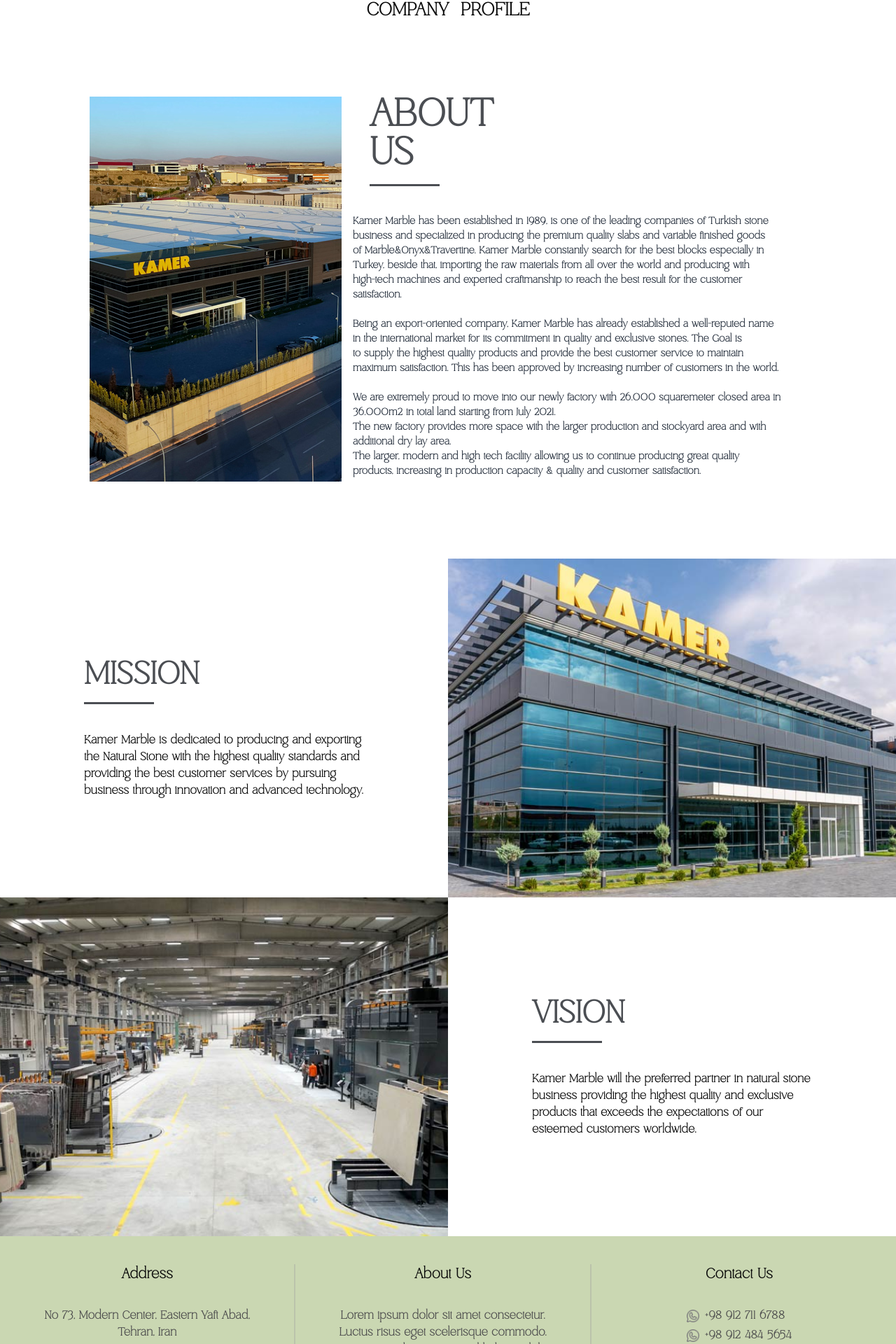
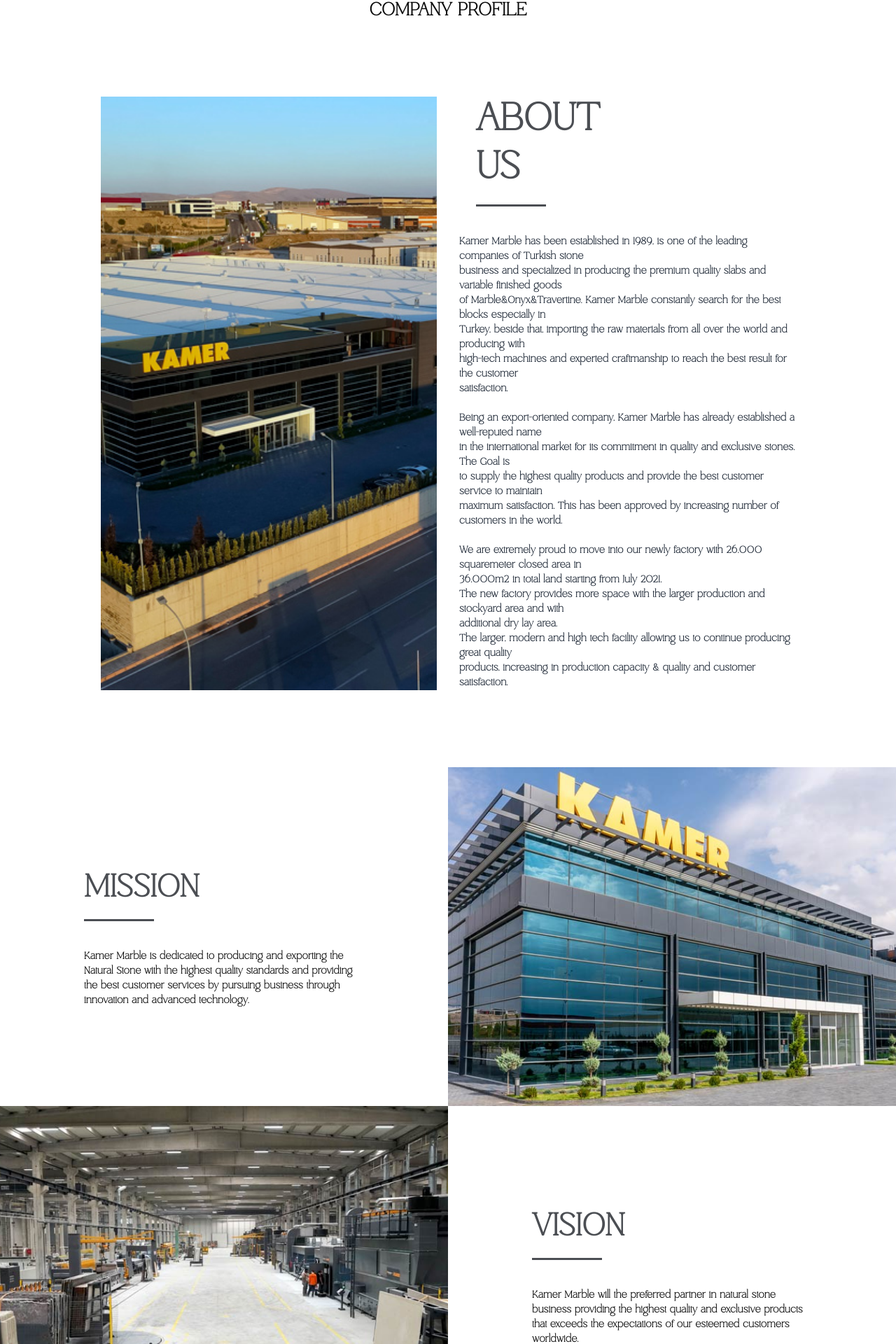
Before and after one commit to sorez94/developing-sos, a Next.js app: page /en/about in a window 1280 px wide. Shown: the part 598-2518 px from the top of the page at 70% size. Built offline with nearby package versions, Linux system fonts and the light colour scheme.

Commit message:
about-us page

```diff
--- a/app/[locale]/about/page.tsx
+++ b/app/[locale]/about/page.tsx
@@ -5,18 +5,21 @@
 export default function Page() {
     return (
         <>
-            <Banner/>
-            <h1 className='text-center text-[26px] leading-[26px] my-[100px] whitespace-break-spaces'> COMPANY  PROFILE </h1>
-            <section className="py-16 max-w-5xl mx-auto pt-[10px] pb-[110px] text-gray-800">
-                <div className="flex gap-4">
-                    <img src='/images/about-us/about-us-company.jpg'/>
-                    <div>
-                        <div className='mb-10 ml-6'>
-                            <h1 className='text-[#4b4e53] text-[55px] leading-[55px]'> ABOUT </h1>
-                            <h1 className='text-[#4b4e53] text-[55px] leading-[55px]'> US </h1>
-                            <div className='bg-[#4b4e53] mt-[15px] h-[3px] w-[100px] bg-[#4b4e53]'></div>
+            <Banner />
+            <h1 className='text-center text-[22px] md:text-[26px] leading-[26px] my-[60px] md:my-[100px] px-4 whitespace-break-spaces'>
+                COMPANY PROFILE
+            </h1>
+
+            <section className="py-16 px-4 max-w-5xl mx-auto pt-[10px] pb-[80px] md:pb-[110px] text-gray-800">
+                <div className="flex flex-col md:flex-row gap-8">
+                    <img src='/images/about-us/about-us-company.jpg' alt="Company" className="w-full md:w-1/2 object-cover" />
+                    <div className="md:w-1/2">
+                        <div className='mb-10 md:ml-6'>
+                            <h1 className='text-[#4b4e53] text-[36px] md:text-[55px] leading-tight'>ABOUT</h1>
+                            <h1 className='text-[#4b4e53] text-[36px] md:text-[55px] leading-tight'>US</h1>
+                            <div className='bg-[#4b4e53] mt-4 h-[3px] w-[100px]'></div>
                         </div>
-                        <p className="text-[14px] whitespace-break-spaces">
+                        <p className="text-[14px] whitespace-pre-wrap">
                             {`Kamer Marble has been established in 1989, is one of the leading companies of Turkish stone
 business and specialized in producing the premium quality slabs and variable finished goods
 of Marble&Onyx&Travertine. Kamer Marble constantly search for the best blocks especially in
@@ -39,35 +42,35 @@
                     </div>
                 </div>
             </section>
-            <section className="flex w-full">
-                <div className="w-1/2 flex flex-col mx-auto px-[50px] pt-[145px] pb-[140px] max-w-[500px]">
+
+            <section className="flex flex-col md:flex-row w-full">
+                <div className="md:w-1/2 w-full flex flex-col mx-auto px-4 md:px-[50px] pt-[60px] md:pt-[145px] pb-[60px] md:pb-[140px] max-w-[500px]">
                     <div className="mb-10">
-                        <h1 className='text-[#4b4e53] text-[45px] leading-[45px]'>MISSION</h1>
-                        <div className='mt-[15px] h-[3px] w-[100px] bg-[#4b4e53]'></div>
+                        <h1 className='text-[#4b4e53] text-[32px] md:text-[45px] leading-tight'>MISSION</h1>
+                        <div className='mt-4 h-[3px] w-[100px] bg-[#4b4e53]'></div>
                     </div>
-                    <p>
+                    <p className="text-[14px]">
                         Kamer Marble is dedicated to producing and exporting the Natural Stone with the highest
                         quality standards and providing the best customer services by pursuing business through
                         innovation and advanced technology.
                     </p>
                 </div>
-                <img className="w-1/2 object-cover" src="/images/about-us/mission.jpg"/>
+                <img className="md:w-1/2 w-full object-cover" src="/images/about-us/mission.jpg" alt="Mission" />
             </section>
-            <section className="flex w-full">
-                <img className="w-1/2 object-cover" src="/images/about-us/vision.jpg"/>
-                <div className="w-1/2 flex flex-col mx-auto px-[50px] pt-[145px] pb-[140px] max-w-[500px]">
+
+            <section className="flex flex-col-reverse md:flex-row w-full">
+                <img className="md:w-1/2 w-full object-cover" src="/images/about-us/vision.jpg" alt="Vision" />
+                <div className="md:w-1/2 w-full flex flex-col mx-auto px-4 md:px-[50px] pt-[60px] md:pt-[145px] pb-[60px] md:pb-[140px] max-w-[500px]">
                     <div className="mb-10">
-                        <h1 className='text-[#4b4e53] text-[45px] leading-[45px]'>VISION</h1>
-                        <div className='mt-[15px] h-[3px] w-[100px] bg-[#4b4e53]'></div>
+                        <h1 className='text-[#4b4e53] text-[32px] md:text-[45px] leading-tight'>VISION</h1>
+                        <div className='mt-4 h-[3px] w-[100px] bg-[#4b4e53]'></div>
                     </div>
-                    <p>
+                    <p className="text-[14px]">
                         Kamer Marble will the preferred partner in natural stone business providing the highest quality
                         and exclusive products that exceeds the expectations of our esteemed customers worldwide.
                     </p>
                 </div>
             </section>
-
         </>
-
     );
 }
```
